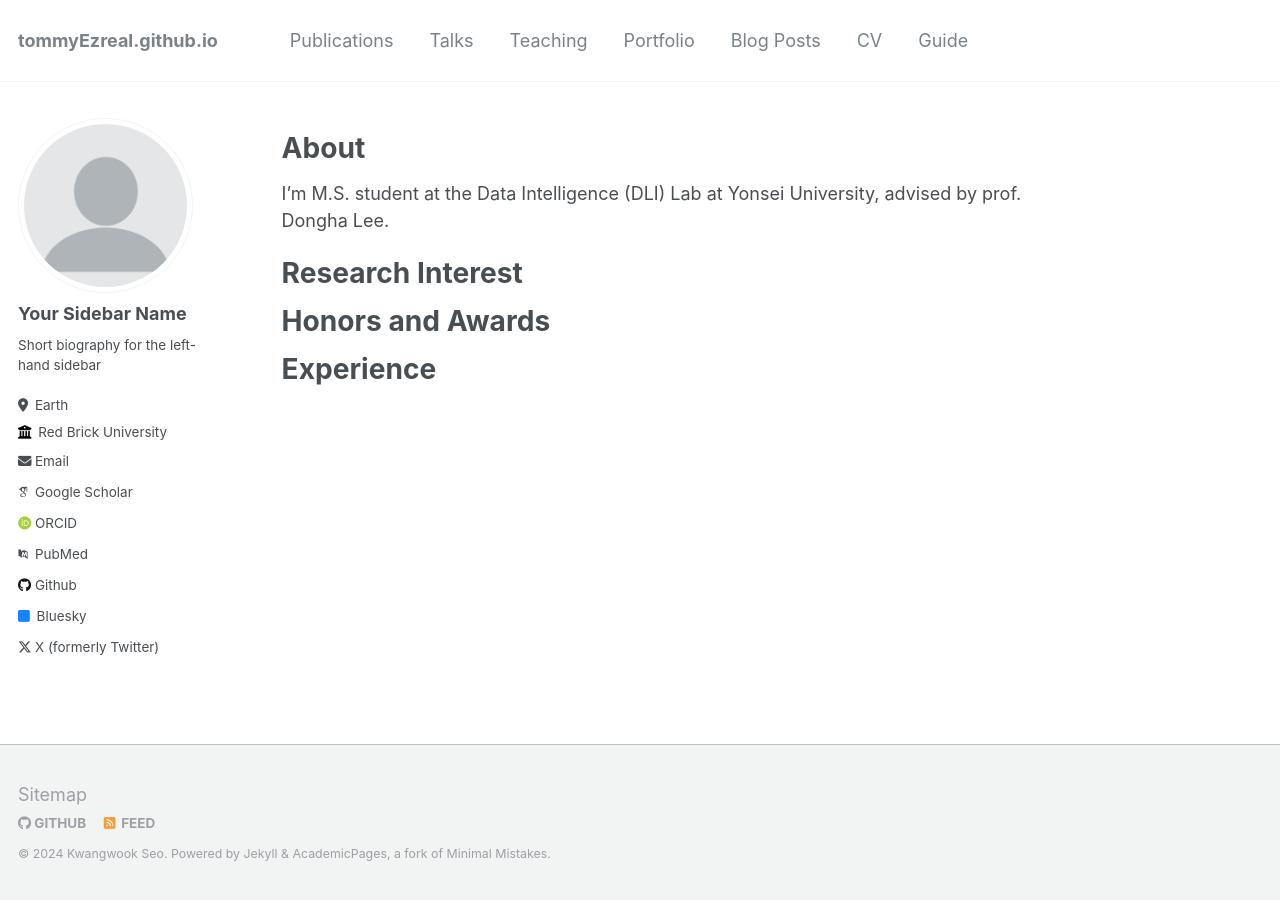
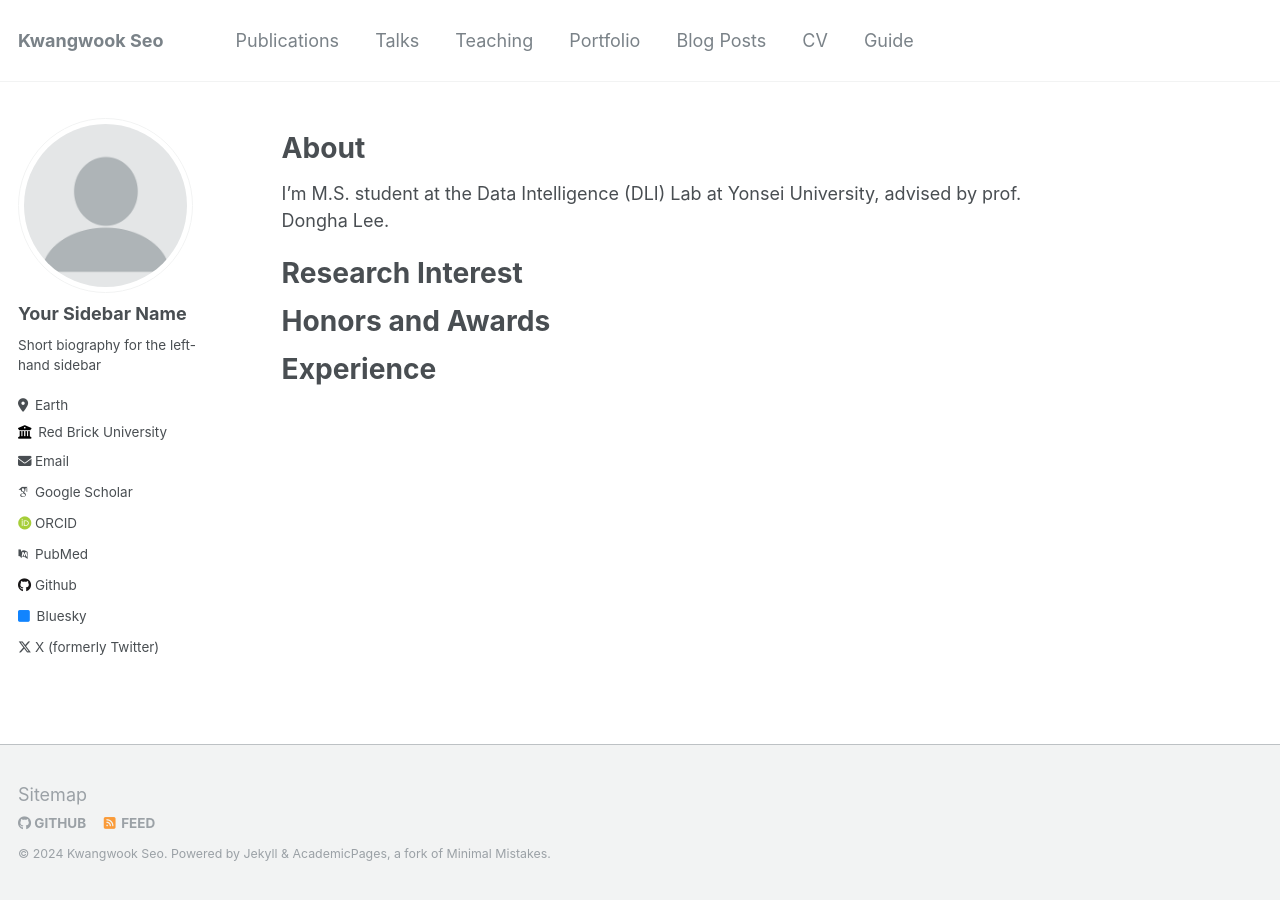
Before and after one commit to tommyEzreal/tommyEzreal.github.io, a Jekyll site: the page built from _pages/about.md, in a window 1280 px wide. Built offline with Jekyll 4.4.1, drawn with Linux system fonts in a browser that asks for light colours; some web fonts are replaced; some of the changed lines change nothing that is shown.

Commit message:
Update _config.yml

```diff
--- a/_config.yml
+++ b/_config.yml
@@ -8,8 +8,8 @@
 
 # Basic Site Settings
 locale                   : "Seoul, Korea"
-# title                    : "Kwangwook Seo / M.S student at Yonsei Univ."
-# title_separator          : "-"
+title                    : "Kwangwook Seo"
+title_separator          : ""
 name                     : &name "Kwangwook Seo"
 description              : &description "M.S Student at Yonsei University"
 
```
